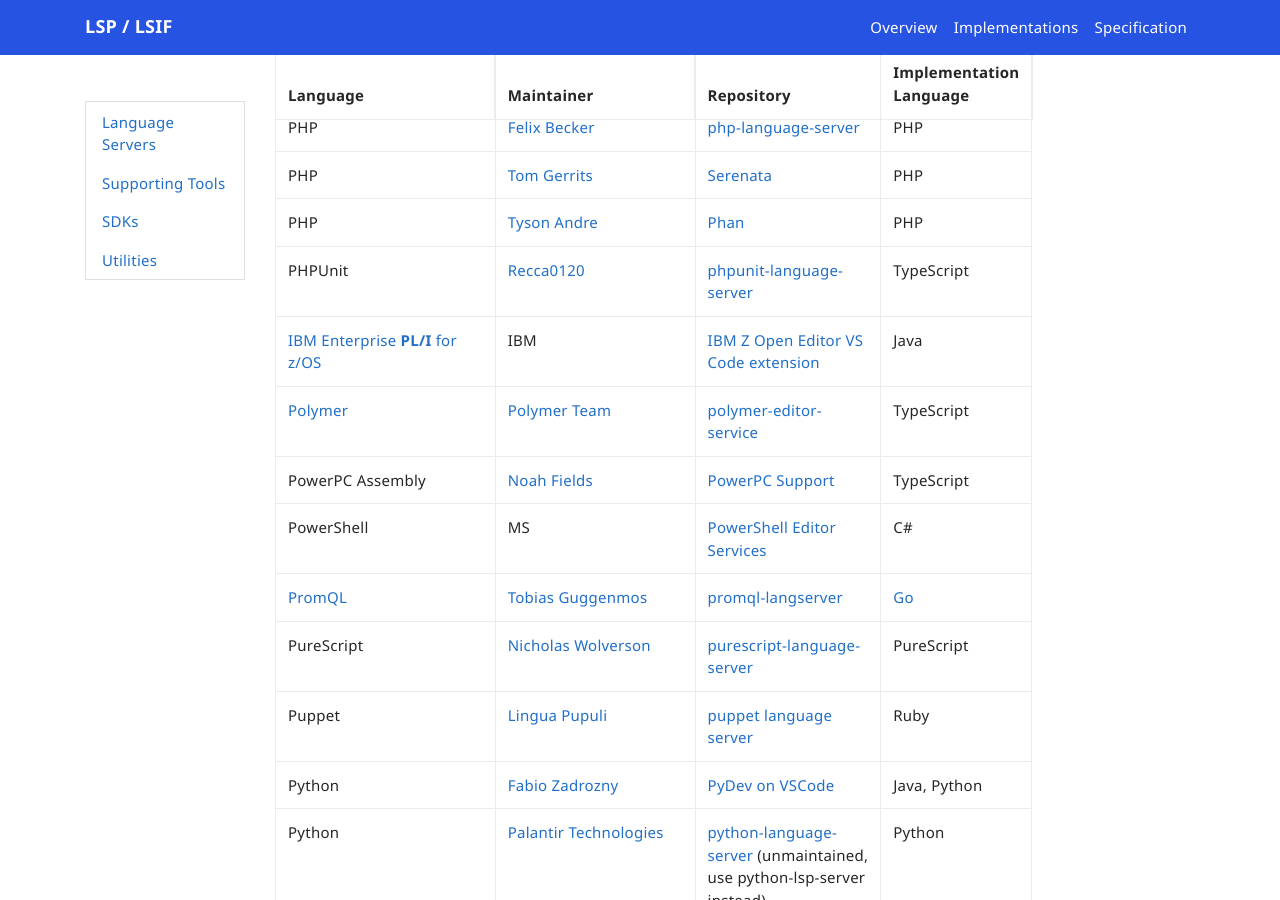
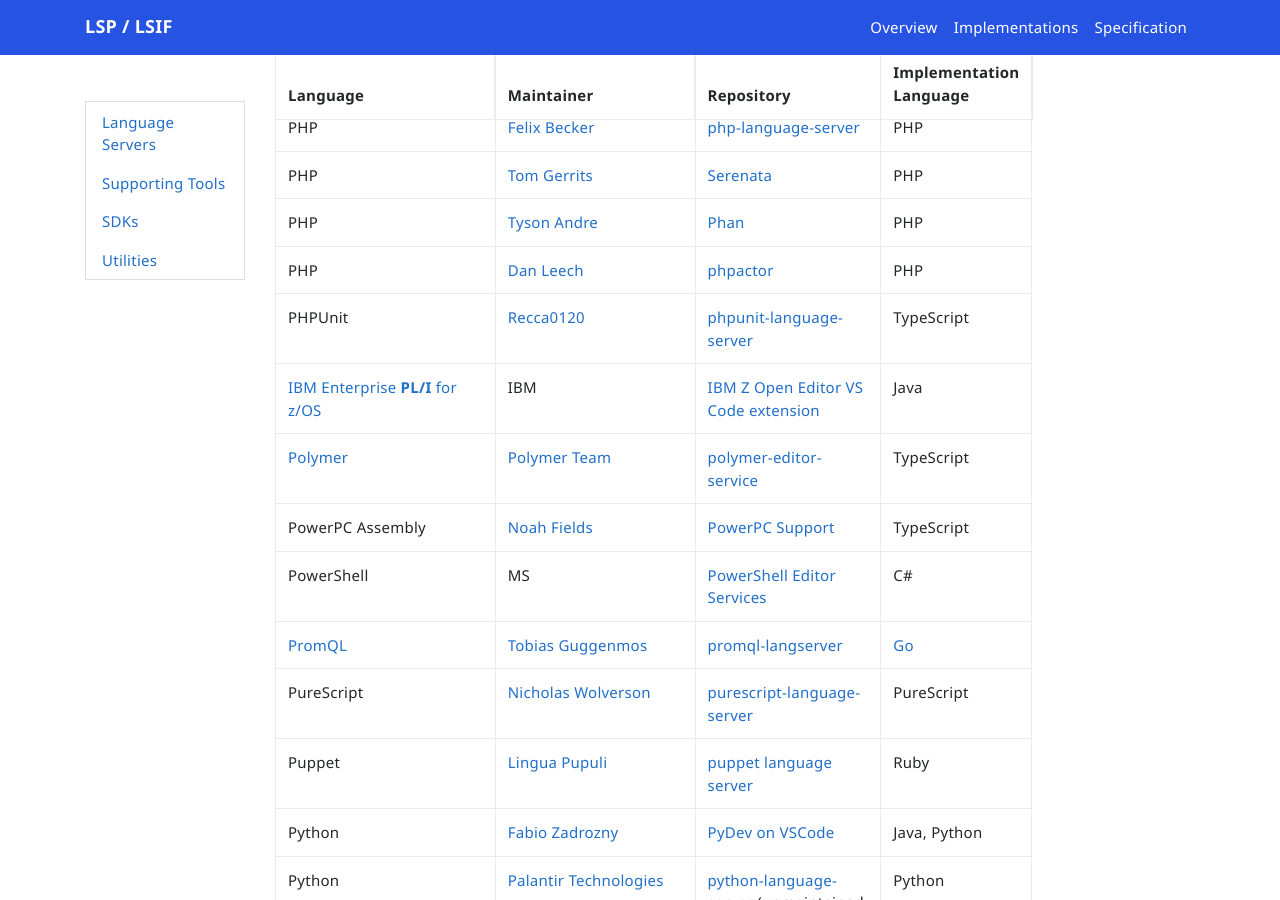
Before and after one commit to microsoft/language-server-protocol, a Jekyll site: the page built from _implementors/servers.md, in a window 1280 px wide and 900 px high, scrolled down 7080 px. Built offline with Jekyll 4.4.1, drawn with Linux system fonts in a browser that asks for light colours; nearby versions of some CDN libraries; comment, search, counter and statistics services are not loaded.

Commit message:
Include the Phpactor LS for PHP (#1749)

```diff
--- a/_implementors/servers.md
+++ b/_implementors/servers.md
@@ -134,6 +134,7 @@
 | PHP | [Felix Becker](https://github.com/felixfbecker) | [php-language-server](https://github.com/felixfbecker/php-language-server) | PHP |
 | PHP | [Tom Gerrits](https://gitlab.com/Gert-dev) | [Serenata](https://gitlab.com/Serenata/Serenata) | PHP |
 | PHP | [Tyson Andre](https://github.com/TysonAndre) | [Phan](https://github.com/phan/phan) | PHP |
+| PHP | [Dan Leech](https://github.com/dantleech) | [phpactor](https://github.com/phpactor/phpactor) | PHP |
 | PHPUnit | [Recca0120](https://github.com/recca0120) | [phpunit-language-server](https://github.com/recca0120/vscode-phpunit) | TypeScript |
 | [IBM Enterprise **PL/I** for z/OS](https://www.ibm.com/support/knowledgecenter/SSY2V3_5.3.0/com.ibm.ent.pl1.zos.doc/single_template_nobrand.html) | IBM |  [IBM Z Open Editor VS Code extension](https://marketplace.visualstudio.com/items?itemName=IBM.zopeneditor) | Java |
 | [Polymer](https://www.polymer-project.org) | [Polymer Team](https://github.com/Polymer) | [polymer-editor-service](https://github.com/Polymer/polymer-editor-service) | TypeScript |
```
